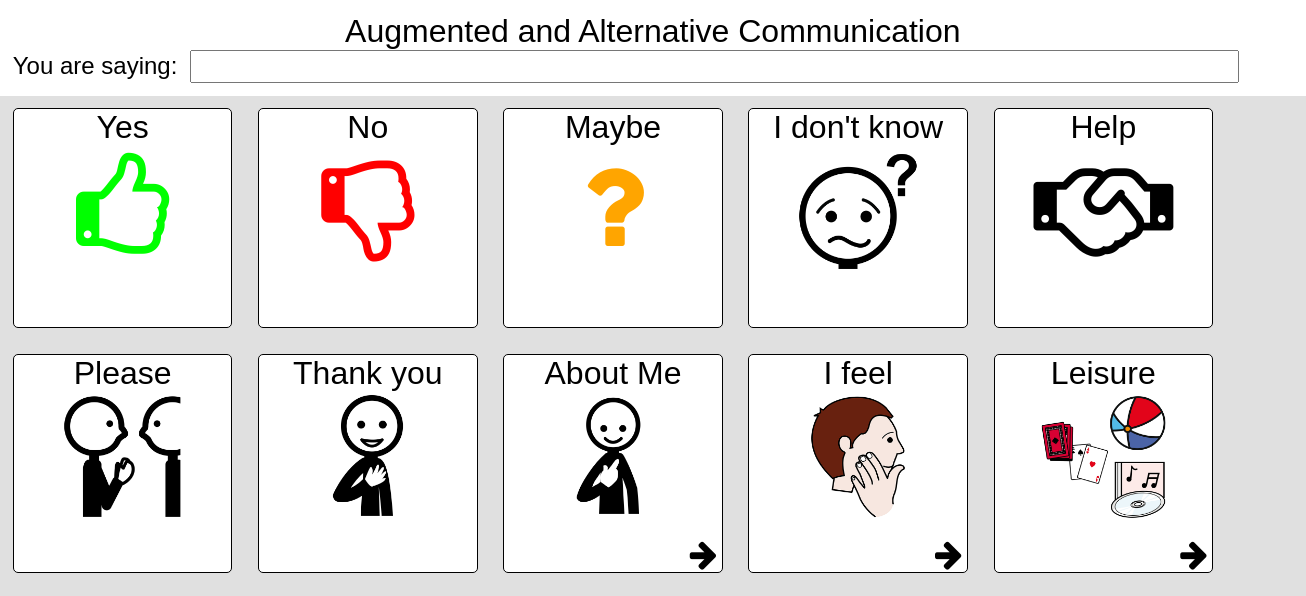
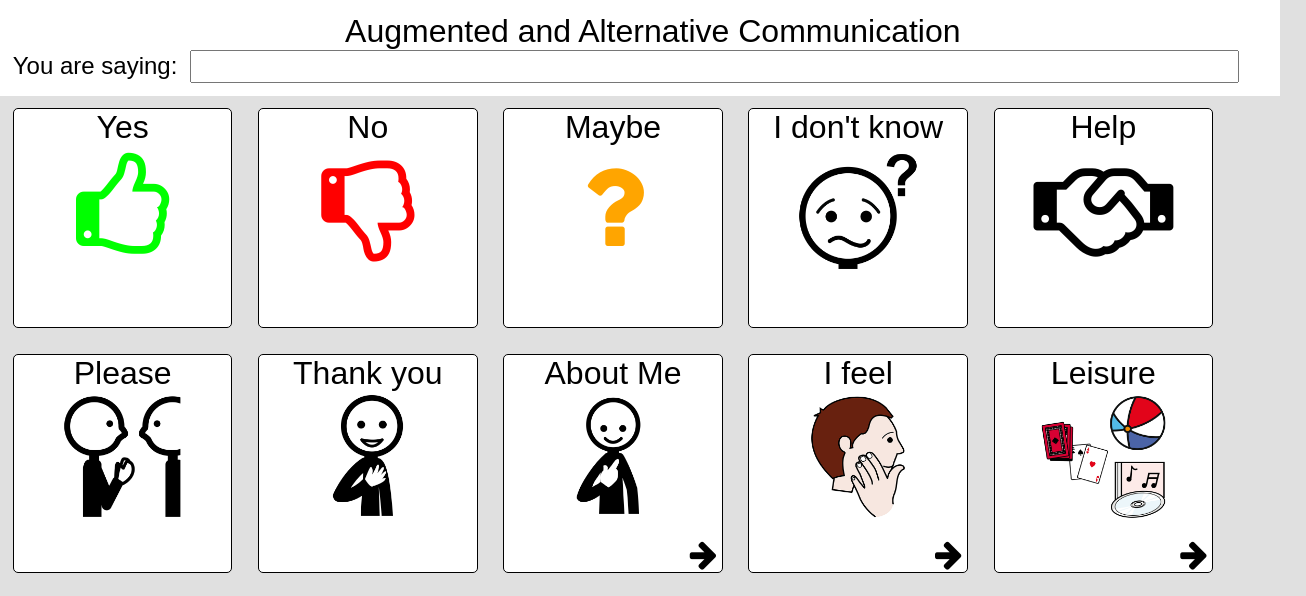
Before and after one commit to iDanScott/idanscott.github.io, a plain HTML site: page ISAD260/Translation/index.html in a window 1280 px wide. Shown: the top 596 px of the page, 1306 px wide, since content can reach past the window. Drawn offline with nearby package versions, Linux system fonts and the light colour scheme.

Commit message:
overflow hidden

```diff
--- a/ISAD260/Translation/style.css
+++ b/ISAD260/Translation/style.css
@@ -1,12 +1,12 @@
 body,
 html{
 	width:100%;
-	height:100%;
 	position:relative;
 	padding:0;
 	margin:0;
 	font-family: arial;
 	background-color:#E0E0E0;
+	overflow-x:hidden;
 }
 
 img {
```
